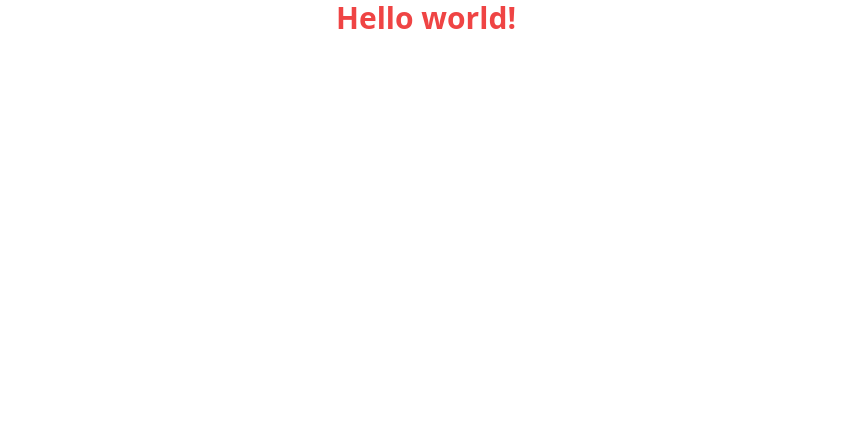
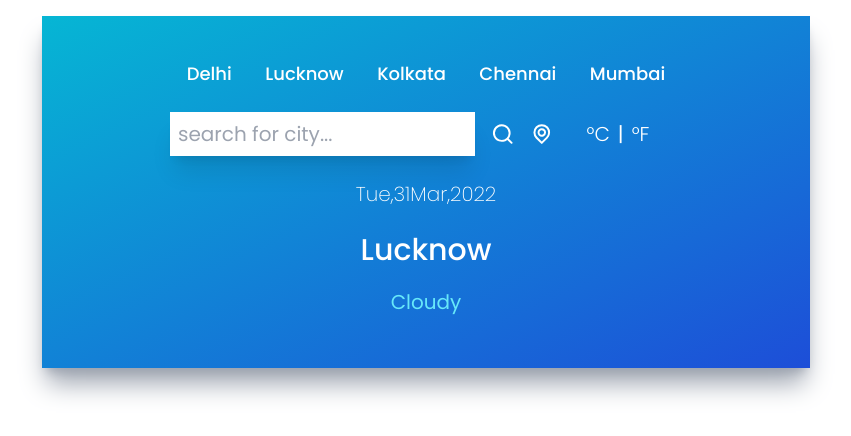
Before and after one commit to shivam0626/weather-app, a React (Create React App) app: page / in a window 1280 px wide. Shown: the top 436 px of the page, without its empty margins (214-1065 px from the left). Built offline with nearby package versions, Linux system fonts and the light colour scheme.

Commit message:
basic layout created

```diff
--- a/src/App.js
+++ b/src/App.js
@@ -1,12 +1,20 @@
 import './App.css';
+import Inputs from './components/Inputs';
+import TempAndDetails from './components/TempAndDetails';
+import TimeAndLocation from './components/TimeAndLocation';
+import TopButtons from './components/TopButtons';
 
 function App() {
   return (
-    <div className="App">
-      <h1 className="text-3xl font-bold text-red-500">
-        Hello world!
-      </h1>
+    <div className='mx-auto max-w-screen-md mt-4 py-5 px-32 bg-gradient-to-br from-cyan-500 to-blue-700 h-fit shadow-xl
+    shadow-gray-400'>
+      <TopButtons />
+      <Inputs />
+
+      <TimeAndLocation />
+      <TempAndDetails />
     </div>
+
   );
 }
 
--- /dev/null
+++ b/src/components/Inputs.jsx
@@ -0,0 +1,29 @@
+import React from 'react'
+import { UilSearch, UilLocationPoint } from '@iconscout/react-unicons'
+
+const Inputs = () => {
+  return (
+    <div className='flex flex-row justify-center my-6'>
+        <div className='flex flex-row w-3/4 items-center justify-center space-x-4'>
+            <input
+                type='text'
+                placeholder='Search for city...'
+                className='text-xl p-2 w-full shadow-xl focus: outline-none capitalize placeholder:lowercase'
+            />
+            <UilSearch size={30} className='text-white cursor-pointer transition ease-out hover:scale-125' />
+            <UilLocationPoint size={30} className='text-white cursor-pointer transition ease-out hover:scale-125' />
+        </div>
+        <div className='flex flex-row w-1/4 items-center justify-center'>
+            <button name='metric' className='text-xl text-white font-light'>
+                °C
+            </button>
+            <p className='text-xl text-white mx-2'>|</p>
+            <button name='imperial' className='text-xl text-white font-light'>
+                °F
+            </button>
+        </div>
+    </div>
+  )
+}
+
+export default Inputs
--- /dev/null
+++ b/src/components/TempAndDetails.jsx
@@ -0,0 +1,16 @@
+import React from 'react'
+
+const TempAndDetails = () => {
+  return (
+    <div>
+        <div className='flex items-center justify-center py-2 text-xl text-cyan-300'>
+            <p>Cloudy</p>
+        </div>
+        <div className='flex flex-row items-center justify-between text-white py-3'>
+            <img src=''  alt=''/>
+        </div>
+    </div>
+  )
+}
+
+export default TempAndDetails
--- /dev/null
+++ b/src/components/TimeAndLocation.jsx
@@ -0,0 +1,20 @@
+import React from 'react'
+
+const TimeAndLocation = () => {
+  return (
+    <div>
+        <div className='flex items-center justify-center my-6'>
+            <p className='text-white text-xl font-extralight'>
+                Tue,31Mar,2022
+            </p>
+        </div>
+        <div className='flex items-center justify-center my-3'>
+            <p className='text-white text-3xl font-medium'>
+                Lucknow
+            </p>
+        </div>
+    </div>
+  )
+}
+
+export default TimeAndLocation
--- /dev/null
+++ b/src/components/TopButtons.jsx
@@ -0,0 +1,35 @@
+import React from 'react'
+
+const TopButtons = () => {
+    const cities = [
+        {
+            id:1,
+            title:"Delhi"
+        },
+        {
+            id:2,
+            title:"Lucknow"
+        },
+        {
+            id:3,
+            title:"Kolkata"
+        },
+        {
+            id:4,
+            title:"Chennai"
+        },
+        {
+            id:5,
+            title:"Mumbai"
+        },
+    ]
+  return (
+    <div className='flex items-center justify-around my-6'>
+        {cities.map((city)=>(
+            <button key={city.id} className='text-white text-lg font-medium'>{city.title}</button>
+        ))}
+    </div>
+  )
+}
+
+export default TopButtons
--- a/src/index.css
+++ b/src/index.css
@@ -1,3 +1,10 @@
+@import url('https://fonts.googleapis.com/css2?family=Poppins:ital,wght@0,100;0,200;0,300;0,400;0,500;0,600;0,700;0,800;0,900;1,100;1,200;1,300;1,400;1,500;1,600;1,700;1,800;1,900&display=swap');
 @tailwind base;
 @tailwind components;
 @tailwind utilities;
+
+@layer base{
+    html{
+        font-family: 'Poppins', sans-serif;
+    }
+}
```
